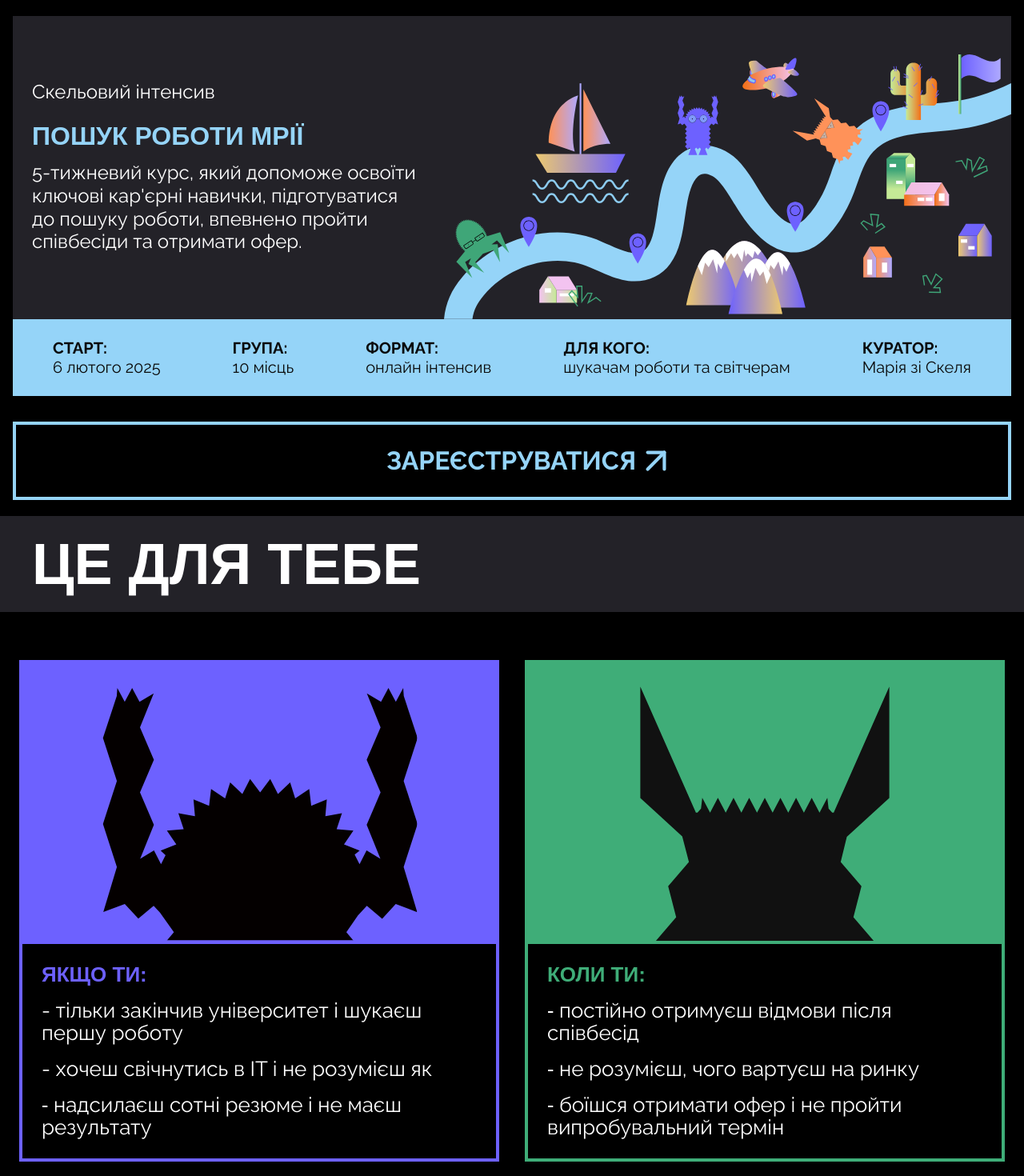
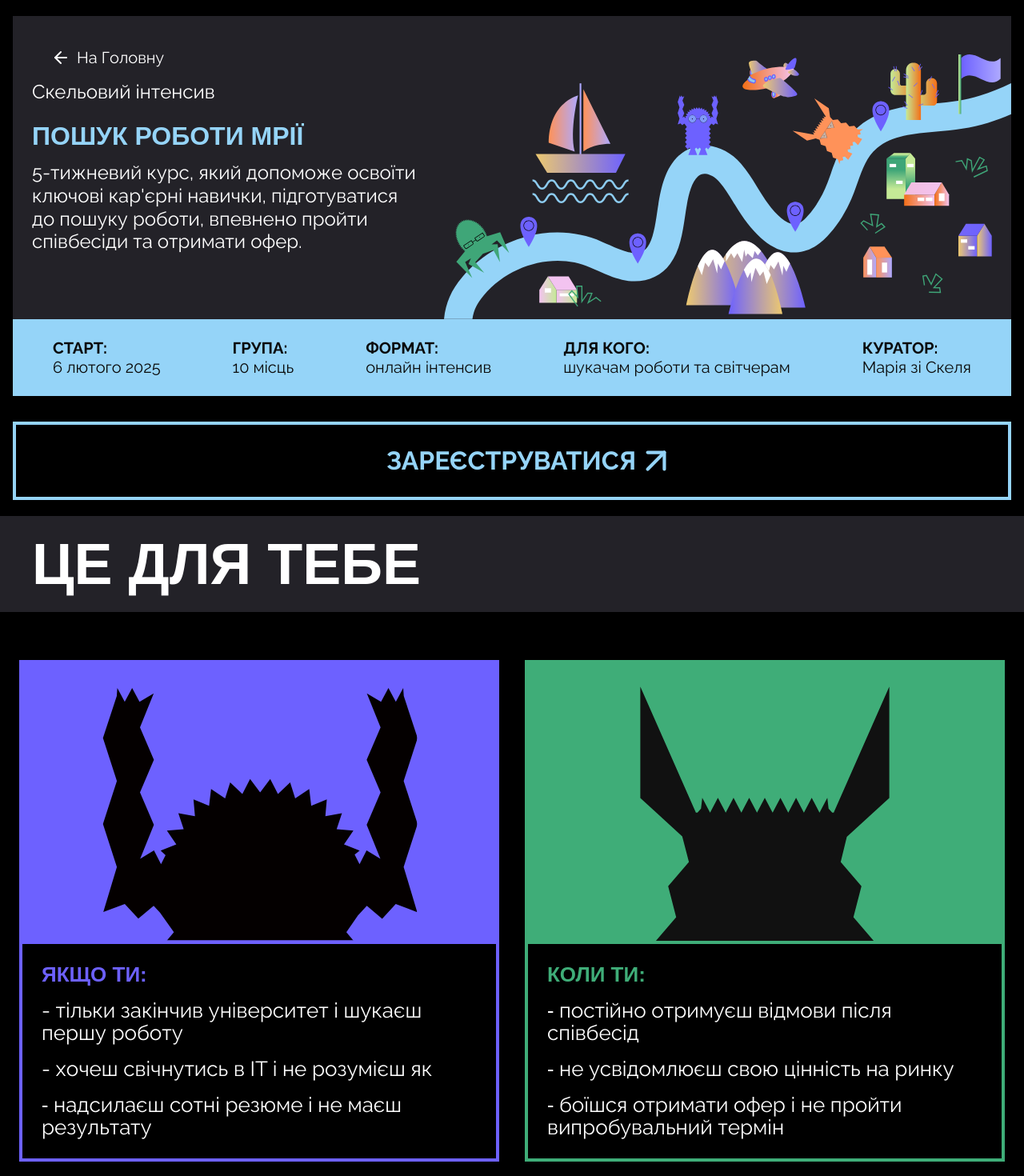
Before and after one commit to InM1nd/skelya_reborn, a Next.js app: page /intensive in a window 1280 px wide. Shown: the top 1470 px of the page at 80% size. Built offline with nearby package versions, Linux system fonts and the light colour scheme; a web font is replaced by a local one.

Commit message:
My solution. Better late than never.

```diff
--- a/src/app/(main)/(pages)/intensive/IntensiveCurator.tsx
+++ b/src/app/(main)/(pages)/intensive/IntensiveCurator.tsx
@@ -33,7 +33,7 @@ const IntensiveCurator = () => {
               <div className="flex-none bg-[#7DD3FC] p-4 sm:p-6 lg:p-8">
                 <div className="flex flex-col sm:flex-row justify-between items-start sm:items-center gap-4">
                   <div>
-                    <h2 className="text-xl sm:text-3xl lg:text-[32px] font-bold mb-1 sm:mb-0">МАРІЯ ЗІ СКЕЛЯ</h2>
+                    <h2 className="text-xl sm:text-3xl lg:text-[32px] font-bold mb-2 ">МАРІЯ ЗІ СКЕЛЯ</h2>
                     <p className="text-xl sm:text-2xl lg:text-3xl text-gray-400">кар&apos;єрна консультантка</p>
                   </div>
                   <a
@@ -48,7 +48,7 @@ const IntensiveCurator = () => {
                 </div>
               </div>
 
-              <div className="flex-1 grid grid-cols-1 sm:grid-cols-3 3xl:flex 3xl:flex-col 3xl:justify-evenly gap-6 2xl:gap-10 text-white border-4 border-[#7DD3FC] px-4 py-8 sm:p-6 lg:p-8">
+              <div className="flex-1 grid grid-cols-1 sm:grid-cols-3 3xl:flex 3xl:flex-col 3xl:justify-evenly gap-6 xl:gap-10 text-white border-4 border-[#7DD3FC] px-4 py-8 sm:p-6 lg:p-8">
                 <div>
                   <h3 className="font-bold mb-2 text-xl sm:text-2xl lg:text-[32px]">АЧІВКА:</h3>
                   <p className="text-gray-300 text-lg sm:text-xl lg:text-2xl">Працевлаштувала 300+ людей в IT та Digital.</p>
--- a/src/app/(main)/(pages)/intensive/IntensiveForWhom.tsx
+++ b/src/app/(main)/(pages)/intensive/IntensiveForWhom.tsx
@@ -37,7 +37,7 @@ const IntensiveForWhom = () => {
               ⁃ постійно отримуєш відмови після співбесід
             </p>
             <p className="text-white text-[20px] lg:text-[26px] 2xl:text-3xl">
-              ⁃ не розумієш, чого вартуєш на ринку
+              ⁃ не усвідомлюєш свою цінність на ринку
             </p>
             <p className="text-white text-[20px] lg:text-[26px] 2xl:text-3xl">
               ⁃ боїшся отримати офер і не пройти випробувальний термін
--- a/src/app/(main)/(pages)/intensive/IntensiveHero.tsx
+++ b/src/app/(main)/(pages)/intensive/IntensiveHero.tsx
@@ -1,14 +1,22 @@
 'use client'
 
-import { ArrowUpRight } from "lucide-react";
-
+import { ArrowLeft, ArrowUpRight } from "lucide-react";
+import Link from "next/link";
 
 const IntensiveHero = () => {
 
   return(
     <>
       <section className="w-full flex flex-col items-center pb-2 px-2 pt-[20px] sm:pb-5 md:px-4 2xl:pt-[50px] lg:pb-5">
-      <div className="w-full grid grid-cols-1 lg:grid-cols-12 gap-8">
+
+      <div className="w-full relative grid grid-cols-1 lg:grid-cols-12 gap-8">
+        <Link
+          href="/"
+          className="absolute top-4 left-4 sm:top-6 sm:left-6 lg:top-10 lg:left-12 flex items-center gap-2 text-white hover:text-blue transition-colors"
+        >
+          <ArrowLeft className="w-5 h-5 sm:w-6 sm:h-6" />
+          <span className="text-base sm:text-lg lg:text-xl">На Головну</span>
+        </Link>
         <div className="lg:col-span-12">
           <div className="bg-gray flex flex-col pt-8 sm:pt-12 2xl:pt-[100px]">
             <div className="flex flex-col lg:flex-row lg:justify-between">
```
